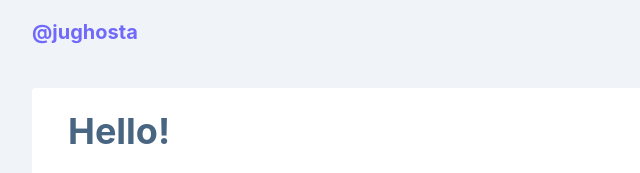
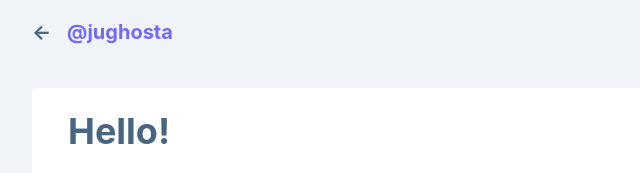
Before and after one commit to jughosta/blog, a Gatsby site: page /2019-02-18-first/ in a window 1280 px wide. Shown: the top 173 px of the page, 112-752 px from the left. Built offline with nearby package versions, Linux system fonts and the light colour scheme; Gatsby itself is replaced by a stand-in of ours.

Commit message:
Update styles

```diff
--- a/src/components/header.js
+++ b/src/components/header.js
@@ -37,6 +37,15 @@ const Header = ({ isIndexPage }) => (
             {
               isIndexPage ?
                 title :
+                <div style={{
+                  display: 'flex',
+                  alignItems: 'center'
+                }}>
+                  <div style={{
+                    marginRight: '1rem'
+                  }}>
+                    ←
+                  </div>
                   <Link
                     to="/"
                     style={{
@@ -46,6 +55,7 @@ const Header = ({ isIndexPage }) => (
                   >
                     {title}
                   </Link>
+                </div>
             }
           </div>
         </div>
```
Lines whose indentation alone changed are shown as unchanged.
